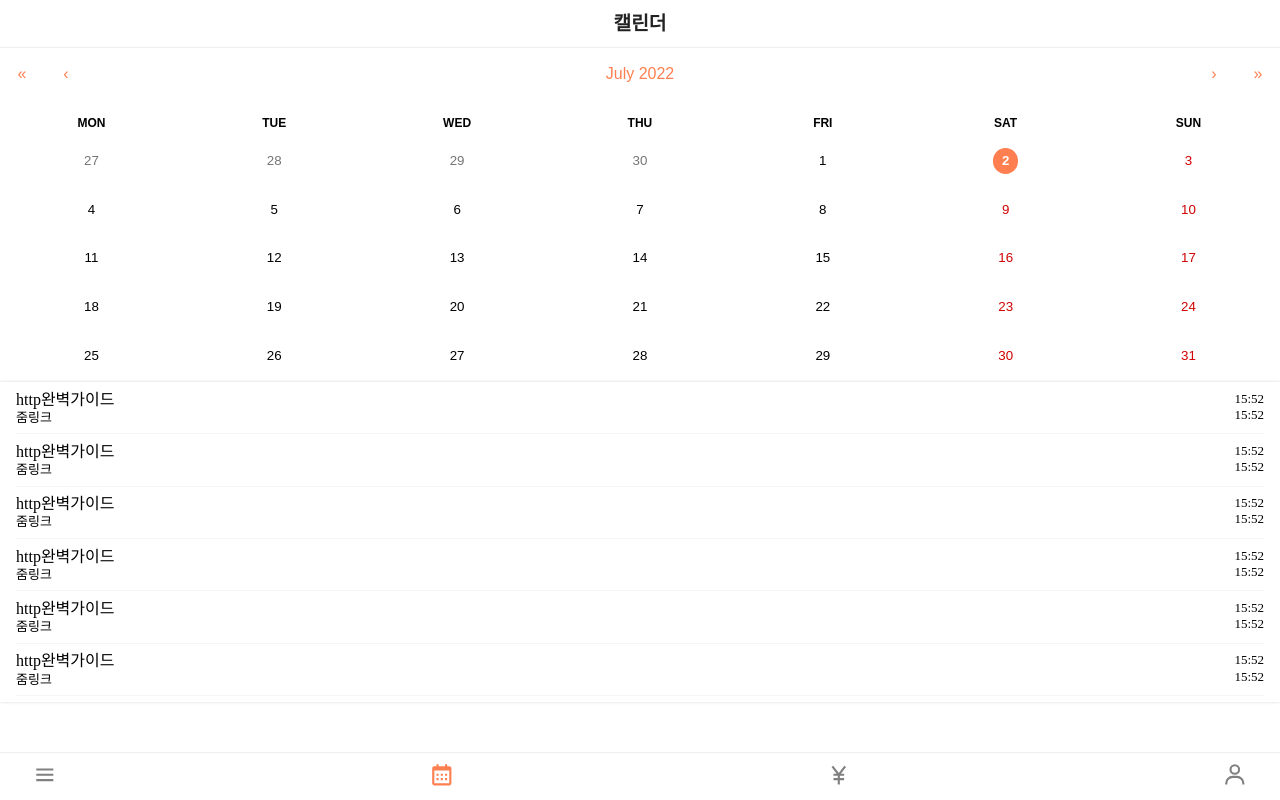
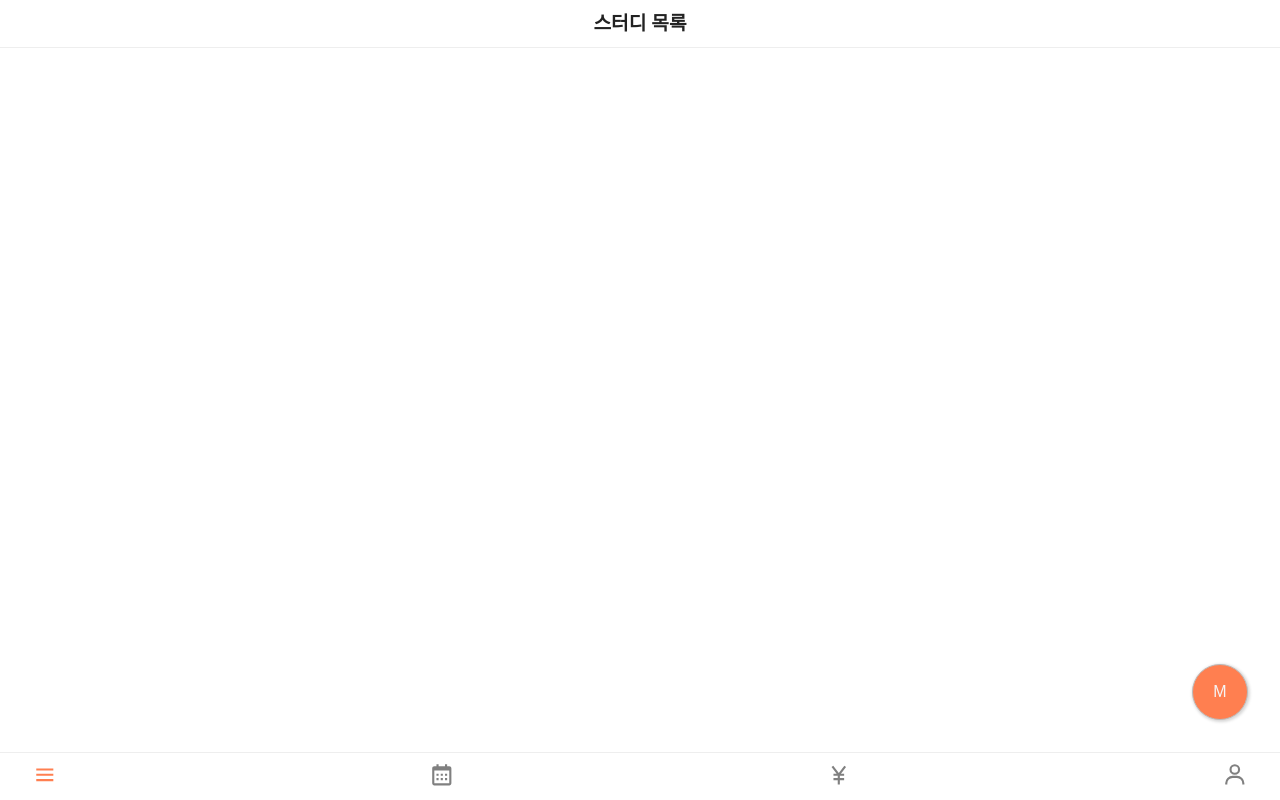
Before and after one commit to gimsamgyo/summer_study_planner, a React (Vite) app: page /calender in a window 1280 px wide. Built offline with nearby package versions, Linux system fonts and the light colour scheme.

Commit message:
refactor: remove react-router-dom and change to useStack

```diff
--- a/src/App.tsx
+++ b/src/App.tsx
@@ -1,5 +1,4 @@
 import { Provider } from 'react-redux';
-import { BrowserRouter } from 'react-router-dom';
 
 import { store } from './app/store';
 import GlobalStyles from './GlobalStyles';
@@ -8,9 +7,7 @@ import { Pages } from './Pages';
 const App = () => (
   <Provider store={store}>
     <GlobalStyles />
-    <BrowserRouter>
-      <Pages />
-    </BrowserRouter>
+    <Pages />
   </Provider>
 );
 
--- a/src/Pages.tsx
+++ b/src/Pages.tsx
@@ -1,51 +1,10 @@
-import { Routes, Route, useLocation, useNavigationType } from 'react-router-dom';
-
-import Navigate from './components/Navigate';
-import Calender from './pages/Calender';
-import CalenderDetail from './pages/CalenderDetail';
-import Create from './pages/Create';
-import Main from './pages/Main';
-import Penalty from './pages/Penalty';
-import User from './pages/User';
+import Modal from './components/Modal';
+import useStack from './hooks/useStack';
+import { Routing } from './route';
 
 function Pages() {
-  const location = useLocation();
-  const type = useNavigationType();
-  console.log(type);
-  return (
-    <Routes location={location}>
-      <Route
-        path='/'
-        element={<Navigate />}
-      >
-        <Route
-          index
-          element={<Main />}
-        />
-        <Route
-          path='/create'
-          element={<Create />}
-        />
-        <Route
-          path='/penalty'
-          element={<Penalty />}
-        />
-        <Route
-          path='/user'
-          element={<User />}
-        />
-
-        <Route
-          path='/calender'
-          element={<Calender />}
-        />
-        <Route
-          path='/calender/:id'
-          element={<CalenderDetail />}
-        />
-      </Route>
-    </Routes>
-  );
+  const { path } = useStack();
+  return <Modal>{Routing(path)}</Modal>;
 }
 
 export { Pages };
--- a/src/components/Layout.tsx
+++ b/src/components/Layout.tsx
@@ -1,11 +1,15 @@
 import { ReactNode } from 'react';
 import { BiChevronLeft } from 'react-icons/bi';
-import { useNavigate } from 'react-router-dom';
 import styled from 'styled-components';
+
+import Navigate from './Navigate';
+
+import useStack from '@/hooks/useStack';
 
 interface LayoutProps {
   title?: string;
   canGoBack?: boolean;
+  nav?: boolean;
   // hasTabBar?: boolean; // 추후 하단 바 필요시 추가
   children: ReactNode;
 }
@@ -39,10 +43,10 @@ const Header = styled.div`
   border-bottom: 1px solid #eee;
   padding: 0 1rem;
 `;
-const Layout = ({ title, canGoBack, children }: LayoutProps) => {
-  const navigate = useNavigate();
+const Layout = ({ title, canGoBack, nav, children }: LayoutProps) => {
+  const { pop } = useStack();
   const onClickGoBack = () => {
-    navigate(-1);
+    pop();
   };
   return (
     <>
@@ -55,6 +59,7 @@ const Layout = ({ title, canGoBack, children }: LayoutProps) => {
         {title && <span>{title}</span>}
       </Header>
       <Children>{children}</Children>
+      {!nav && <Navigate />}
       {/* 필요 시 bottomNav 추가 가능 */}
     </>
   );
--- a/src/components/Navigate.tsx
+++ b/src/components/Navigate.tsx
@@ -1,7 +1,9 @@
 import { useState } from 'react';
 import { BiCalendar, BiMenu, BiUser, BiYen } from 'react-icons/bi';
-import { Outlet, useNavigate } from 'react-router-dom';
+import { Outlet } from 'react-router-dom';
 import styled from 'styled-components';
+
+import useStack from '@/hooks/useStack';
 
 const NavigateContainer = styled.ul`
   position: fixed;
@@ -41,14 +43,14 @@ const REVERT_CATEGORY_PATH_MAPS = {
 } as const;
 
 const Navigate = () => {
-  const navigate = useNavigate();
+  const { path, push } = useStack();
   const [category, setCategory] = useState<CategoryType>(
-    REVERT_CATEGORY_PATH_MAPS[window.location.pathname as keyof typeof REVERT_CATEGORY_PATH_MAPS],
+    REVERT_CATEGORY_PATH_MAPS[path as keyof typeof REVERT_CATEGORY_PATH_MAPS],
   );
 
   const handleNavigatePage = (selecterdCategory: CategoryType) => {
     setCategory(selecterdCategory);
-    navigate(CATEGORY_PATH_MAPS[selecterdCategory]);
+    push(CATEGORY_PATH_MAPS[selecterdCategory]);
   };
 
   return (
--- a/src/pages/Calender.tsx
+++ b/src/pages/Calender.tsx
@@ -1,6 +1,5 @@
 /* eslint-disable */
 import { useEffect, useState } from 'react';
-import { useNavigate } from 'react-router-dom';
 
 import CalendarScreen from 'react-calendar';
 import styled from 'styled-components';
@@ -8,6 +7,7 @@ import styled from 'styled-components';
 import 'react-calendar/dist/Calendar.css';
 import { studyApi } from '@/app/api/study';
 import Layout from '@/components/Layout';
+import useStack from '@/hooks/useStack';
 
 const CalenderWrapper = styled.div`
   height: 100%;
@@ -165,14 +165,14 @@ type CalenderContentType = {
 };
 
 const CalenderContent = ({ data }: { data: CalenderContentType[] }) => {
-  const navigate = useNavigate();
+  const { push } = useStack();
   const getTimeFormat = (date: Date) => `${date.getHours()}:${date.getMinutes()}`;
   return (
     <CalenderDetailContainer>
       {data.map(({ title, startTime, endTime, description }) => (
         <CalenderContentContainer
           onClick={() => {
-            navigate('/calender/' + title);
+            push('/calender/' + title);
           }}
         >
           <div>
--- a/src/pages/CalenderDetail.tsx
+++ b/src/pages/CalenderDetail.tsx
@@ -2,12 +2,16 @@
 
 import Layout from '@/components/Layout';
 
-const CalenderDetail = () => (
+const CalenderDetail = (props: any) => {
+  console.log(props);
+  return (
     <Layout
       title='캘린더'
       canGoBack
+      nav
     >
       <div />
     </Layout>
   );
+};
 export default CalenderDetail;
--- a/src/pages/Main.tsx
+++ b/src/pages/Main.tsx
@@ -1,5 +1,4 @@
 import { SyntheticEvent, useState } from 'react';
-import { useNavigate } from 'react-router-dom';
 import styled from 'styled-components';
 
 import { PageContainer } from '@/CommonStyles';
@@ -7,6 +6,7 @@ import { PageContainer } from '@/CommonStyles';
 import FloatingButton from '@/components/FloatingButton';
 import FloatingOpenMenuButton from '@/components/FloatingButton/FloatingOpenMenuButton';
 import Layout from '@/components/Layout';
+import useStack from '@/hooks/useStack';
 
 const Contents = styled.div`
   overflow-y: scroll;
@@ -41,10 +41,10 @@ const FloatMenus = styled.div`
 `;
 
 const Main = () => {
-  const navigate = useNavigate();
+  const { push } = useStack();
   const [floatingMenuOpen, setFloatingMenuOpen] = useState(false);
 
-  const goCreatePage = () => navigate('/create');
+  const goCreatePage = () => push('/create');
   const toggleFloatingMenu = (e: SyntheticEvent<HTMLButtonElement>) => {
     e.stopPropagation();
     setFloatingMenuOpen((prevState) => !prevState);
--- /dev/null
+++ b/src/route/index.tsx
@@ -0,0 +1,27 @@
+import Calender from '@/pages/Calender';
+import CalenderDetail from '@/pages/CalenderDetail';
+import Create from '@/pages/Create';
+import Main from '@/pages/Main';
+import Penalty from '@/pages/Penalty';
+import User from '@/pages/User';
+
+export const ROUTE = {
+  '/': Main,
+  '/create': Create,
+  '/penalty': Penalty,
+  '/user': User,
+  '/calender': Calender,
+  '/calender/:id': CalenderDetail,
+};
+
+export const Routing = (path: string) =>
+  Object.entries(ROUTE).reduce((result: any, [key, Value]) => {
+    const [keyPath, keyId] = key.match(/(\/[\w]*)[/:]*([\w]*)/)?.slice(1) ?? ['', ''];
+    const [keyPath2, keyId2] = path.match(/(\/[\w]*)[/]*([\w]*)/)?.slice(1) ?? ['', ''];
+
+    if (keyPath === keyPath2 && (keyId === keyId2 || (keyId !== '' && keyId2 !== ''))) {
+      // const queryParams = .match(/([\w]+)=([\w]*)/g)
+      return <Value {...{ [keyId]: keyId2 }} />;
+    }
+    return result;
+  }, <div />);
```
Lines whose indentation alone changed are shown as unchanged.
